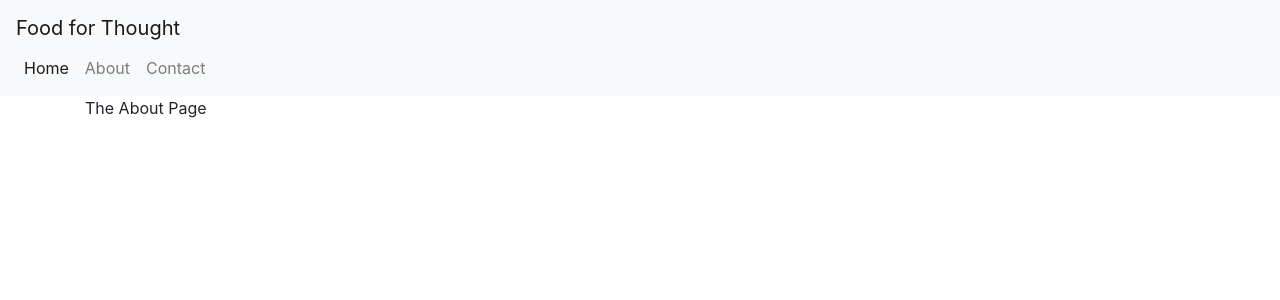
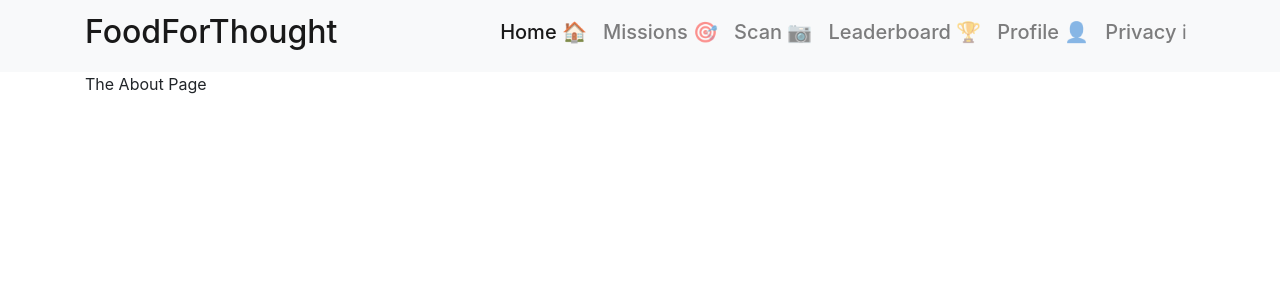
Before and after one commit to sjjleachexeter/ExplodingKittens, a Django app: page /about/ in a window 1280 px wide. Shown: the top 300 px of the page. Run offline with Django 5.2, Linux system fonts and the light colour scheme; some libraries are stand-ins or nearby versions.

Commit message:
base.html fixed for all layouts

```diff
--- a/DjangoFramework/UI/templates/base.html
+++ b/DjangoFramework/UI/templates/base.html
@@ -35,27 +35,45 @@
   <body>
     <!-- Desktop versions display title & navigation options on a navbar at the top.  -->
     <nav class="navbar navbar-expand-lg navbar-light bg-light d-none d-lg-block">
-      <a class="navbar-brand" href="#">Food for Thought</a>
+      <div class="container">
+        <a class="navbar-brand" href="#"><h2>FoodForThought</h2></a>
         <button class="navbar-toggler" type="button" data-toggle="collapse" data-target="#navbarNav" aria-controls="navbarNav" aria-expanded="false" aria-label="Toggle navigation"><span class="navbar-toggler-icon"></span></button>
         <div class="collapse navbar-collapse" id="navbarNav">
-        <ul class="navbar-nav">
+          <ul class="navbar-nav ml-auto">
             <li class="nav-item active">
-            <a class="nav-link" href="#">Home</a>
+              <a href="{% url 'home' %}" class="nav-link text-center" title="Home" aria-label="home page"><h5>Home 🏠</h5></a>
             </li>
             <li class="nav-item">
-            <a class="nav-link" href="#">About</a>
+              <a href="{% url 'missions' %}" class="nav-link text-center" title="Missions" aria-label="view missions"><h5>Missions 🎯</h5></a>
             </li>
             <li class="nav-item">
-            <a class="nav-link" href="#">Contact</a>
+              <a href="{% url 'Scanner' %}" class="nav-link text-center" title="Scan" aria-label="scan a product"><h5>Scan 📷</h5></a>
+            </li>
+            <li class="nav-item">
+              <a href="{% url 'leaderboard' %}" class="nav-link text-center"  title="Leaderboard" aria-label="leaderboard"><h5>Leaderboard 🏆</h5></a>
+            </li>
+            <li class="nav-item">
+              <a href="{% url 'profile' %}" class="nav-link text-center" title="Profile" aria-label="profile"><h5>Profile 👤</h5></a>
+            </li>
+            <li class="nav-item">
+              <a href="{% url 'privacy' %}" class="nav-link text-center" title="Privacy" aria-label="Privacy statement"><h5>Privacy ℹ</h5></a>
             </li>
           </ul>
+        </div>
       </div>
     </nav>
 
     <!-- Mobile versions only display app title & link to privacy statement at top -->
     <nav class="navbar navbar-expand-lg navbar-light bg-light d-lg-none">
-      <a class="navbar-brand" href="#">Food for Thought</a>
-      <button class="navbar-toggler" type="button" data-toggle="collapse" data-target="#navbarNav" aria-controls="navbarNav" aria-expanded="false" aria-label="Toggle navigation"><span class="navbar-toggler-icon"></span></button>
+      <div class="container d-flex justify-content-between align-items-center"
+      <a class="navbar-brand" href="#"><h4>FoodForThought</h4></a>
+      <!-- <button class="navbar-toggler" type="button" data-toggle="collapse" data-target="#navbarNav" aria-controls="navbarNav" aria-expanded="false" aria-label="Toggle navigation"><span class="navbar-toggler-icon"></span></button> -->
+      <ul class="navbar-nav ml-auto">
+        <li class="nav-item active">
+          <a href="{% url 'privacy' %}" class="nav-link text-center" title="Privacy" aria-label="Privacy statement"><h4>ℹ</h4></a>
+        </li>
+      </ul>
+    </div>
     </nav>
 
     <!-- Main content-->
```
Lines whose indentation alone changed are shown as unchanged.
